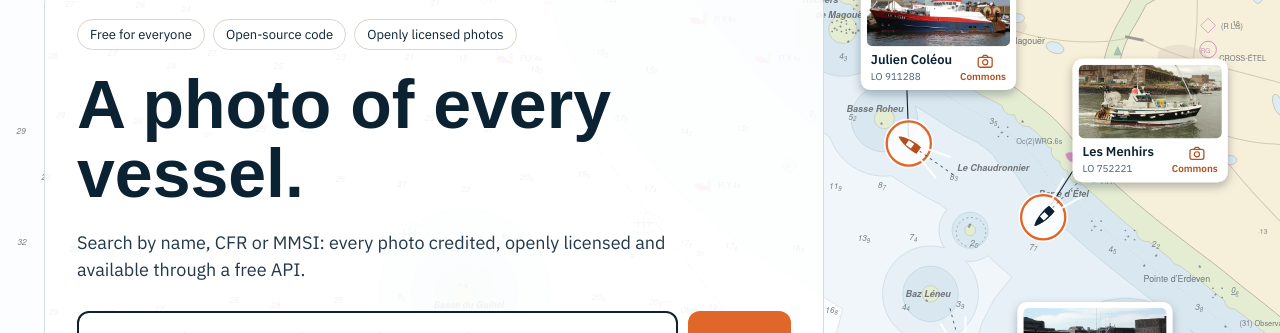
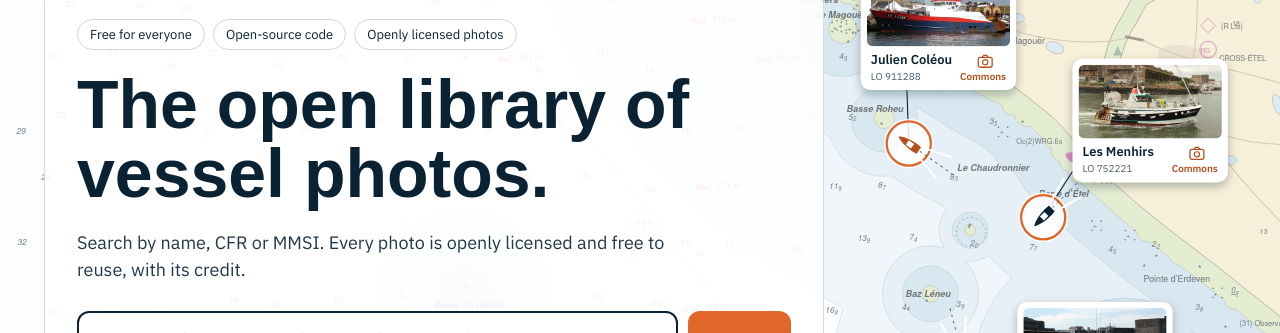
Before and after one commit to louptheron/openvesselphotos, a React (Vite) app in the folder frontend/: page / in a window 1280 px wide. Shown: the part 151-484 px from the top of the page. Built offline with nearby package versions, Linux system fonts and the light colour scheme; no server answers.

Commit message:
Home headline: 'La photothèque libre des navires.' / 'The open library of vessel photos.'

```diff
--- a/frontend/src/i18n/en.ts
+++ b/frontend/src/i18n/en.ts
@@ -48,8 +48,8 @@ export const en = {
     pageTitle: 'Open Vessel Photos — free photos of any vessel, by CFR or MMSI',
     searchPageTitle: (query: string) => `Search: ${query}`,
     chips: ['Free for everyone', 'Open-source code', 'Openly licensed photos'],
-    title: 'A photo of every vessel.',
-    lead: 'Search by name, CFR or MMSI: every photo credited, openly licensed and available through a free API.',
+    title: 'The open library of vessel photos.',
+    lead: 'Search by name, CFR or MMSI. Every photo is openly licensed and free to reuse, with its credit.',
     searchFormLabel: 'Search vessels',
     searchLabel: 'Search by name, CFR or MMSI',
     searchPlaceholder: 'Name, CFR (FRA000123456) or MMSI (227000101)',
--- a/frontend/src/i18n/fr.ts
+++ b/frontend/src/i18n/fr.ts
@@ -49,8 +49,8 @@ export const fr: Messages = {
     pageTitle: 'Open Vessel Photos — photos libres de n’importe quel navire, par CFR ou MMSI',
     searchPageTitle: (query: string) => `Recherche${_}: ${query}`,
     chips: ['Gratuit pour tous', 'Code open source', 'Photos sous licence libre'],
-    title: 'La photo de chaque navire.',
-    lead: `Cherchez par nom, CFR ou MMSI${_}: chaque photo est créditée, sous licence libre et disponible par API.`,
+    title: 'La photothèque libre des navires.',
+    lead: 'Cherchez par nom, CFR ou MMSI. Chaque photo est sous licence libre et réutilisable, avec son crédit.',
     searchFormLabel: 'Rechercher un navire',
     searchLabel: 'Rechercher par nom, CFR ou MMSI',
     searchPlaceholder: 'Nom, CFR (FRA000123456) ou MMSI (227000101)',
```
Also changed, not shown: 1 other file (tests, documents, lock files or other folders).
